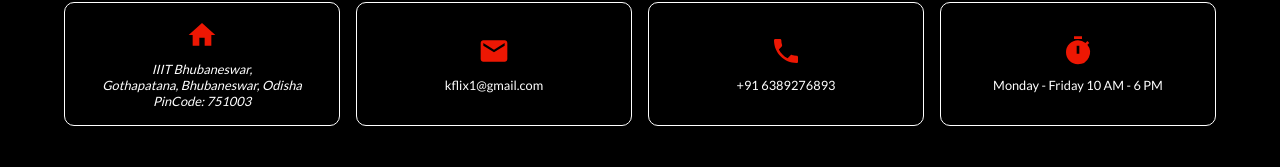
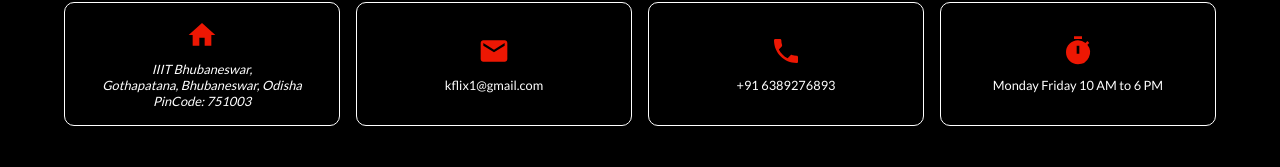
Before and after one commit to kundanKP35/Flickverse, a Next.js app: page /contact in a window 1280 px wide. Shown: the part 178-345 px from the top of the page. Built offline with nearby package versions, Linux system fonts and the light colour scheme.

Commit message:
deploy-error

```diff
--- a/src/app/contact/page.js
+++ b/src/app/contact/page.js
@@ -24,7 +24,6 @@ const Contact = () => {
           </div>
           <div className={styles.grid_item}>
             <i>
-
               <MdEmail className={styles.icon} />
             </i>
 
@@ -34,7 +33,6 @@ const Contact = () => {
           </div>
           <div className={styles.grid_item}>
             <i>
-
               <MdPhone className={styles.icon} />
             </i>
 
@@ -44,11 +42,10 @@ const Contact = () => {
           </div>
           <div className={styles.grid_item}>
             <i>
-
               <MdTimer className={styles.icon} />
             </i>
 
-            <p>Monday - Friday 10 AM - 6 PM</p>
+            <p>Monday Friday 10 AM to 6 PM</p>
           </div>
         </div>
       </div>
@@ -67,7 +64,7 @@ const Contact = () => {
           ></iframe>
         </div>
         <div className={styles.contact_form_container}>
-          <h2>We'd Love To Hear From You</h2>
+          <h2>We&apos;d Love To Hear From You</h2>
           <ContactForm />
         </div>
       </div>
```
Also changed, not shown: .eslintrc.json.
